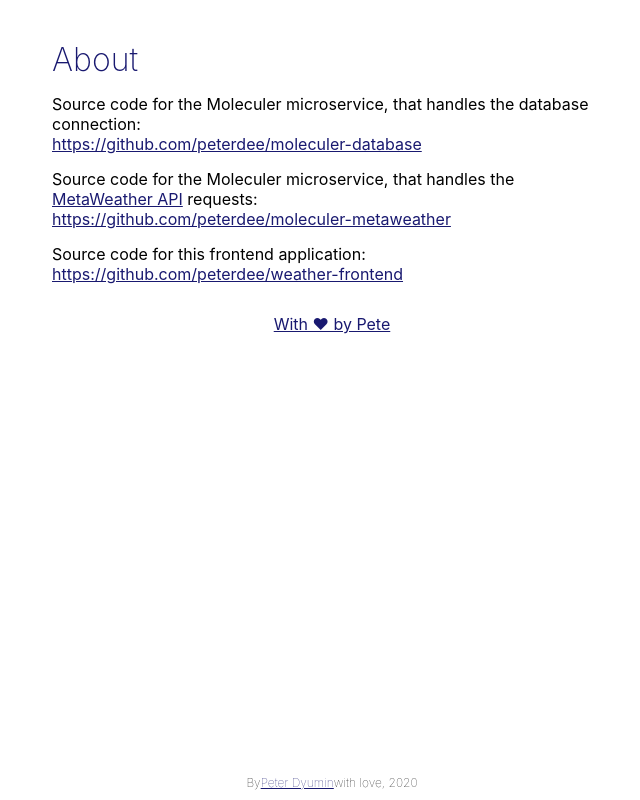
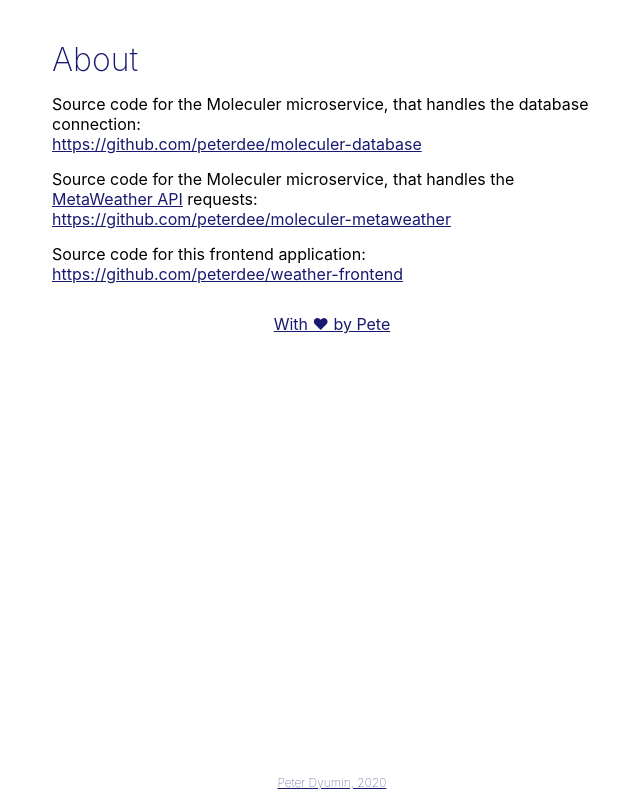
Before and after one commit to peterdee/weather-frontend, a React (Create React App) app: page /about in a window 1280 px wide. Shown: the whole page, without its empty margins (308-948 px from the left). Built offline with nearby package versions, Linux system fonts and the light colour scheme.

Commit message:
Finalize footer

```diff
--- a/src/components/Footer.scss
+++ b/src/components/Footer.scss
@@ -1,5 +1,5 @@
 .footer {
-  height: 25px;
   font-size: 12px;
   font-weight: 100;
+  height: 25px;
 }
--- a/src/components/Footer.tsx
+++ b/src/components/Footer.tsx
@@ -2,12 +2,12 @@ import React, { memo } from 'react';
 
 import './Footer.scss';
 
-const Footer: React.FC = () => {
-  return (
-    <div className="flex justify-content-center footer">
-      By <a href="https://github.com/peterdee">Peter Dyumin</a> with love, { new Date().getFullYear() }
-    </div>
-  );
-};
+const Footer: React.FC = () => (
+  <div className="flex justify-content-center footer">
+    <a href="https://github.com/peterdee">
+      Peter Dyumin, 2020
+    </a>
+  </div>
+);
 
 export default memo(Footer);
```
